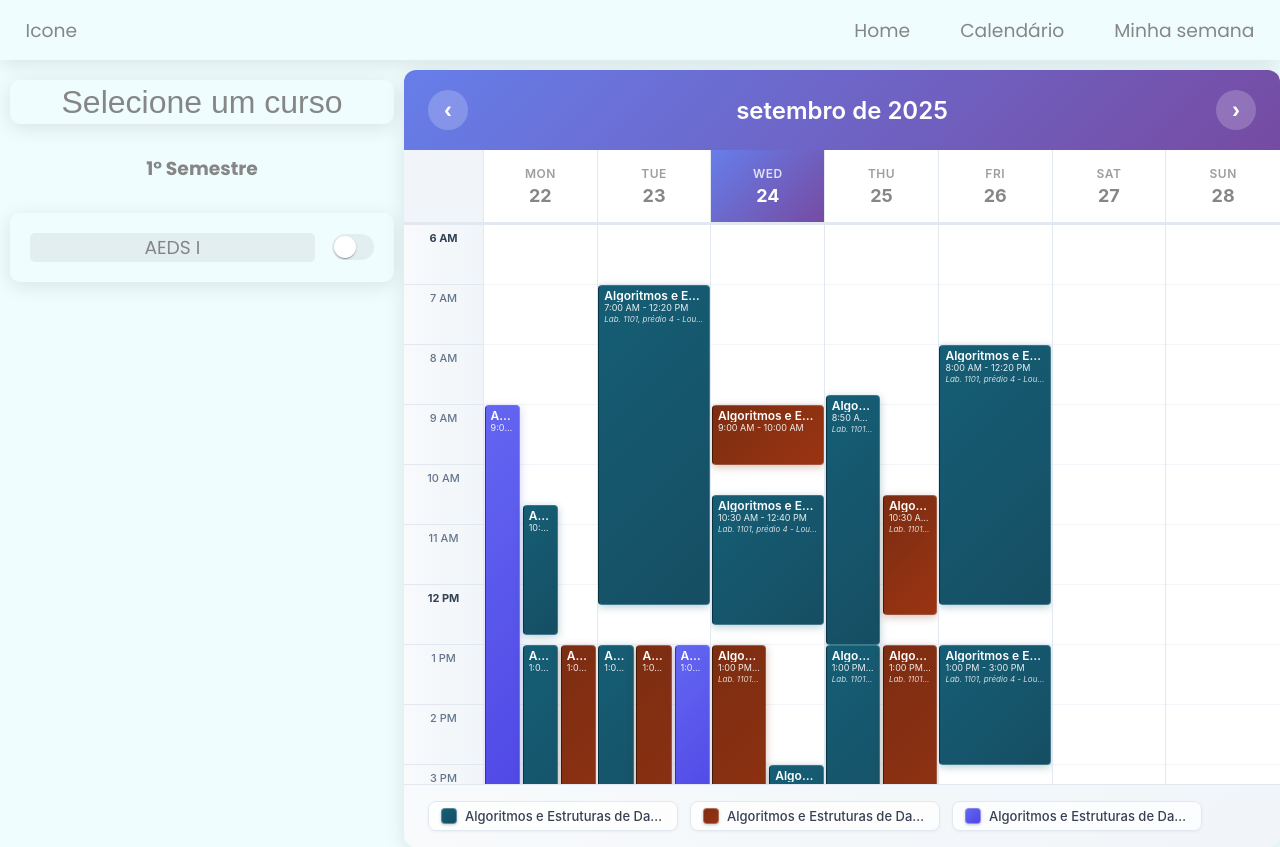
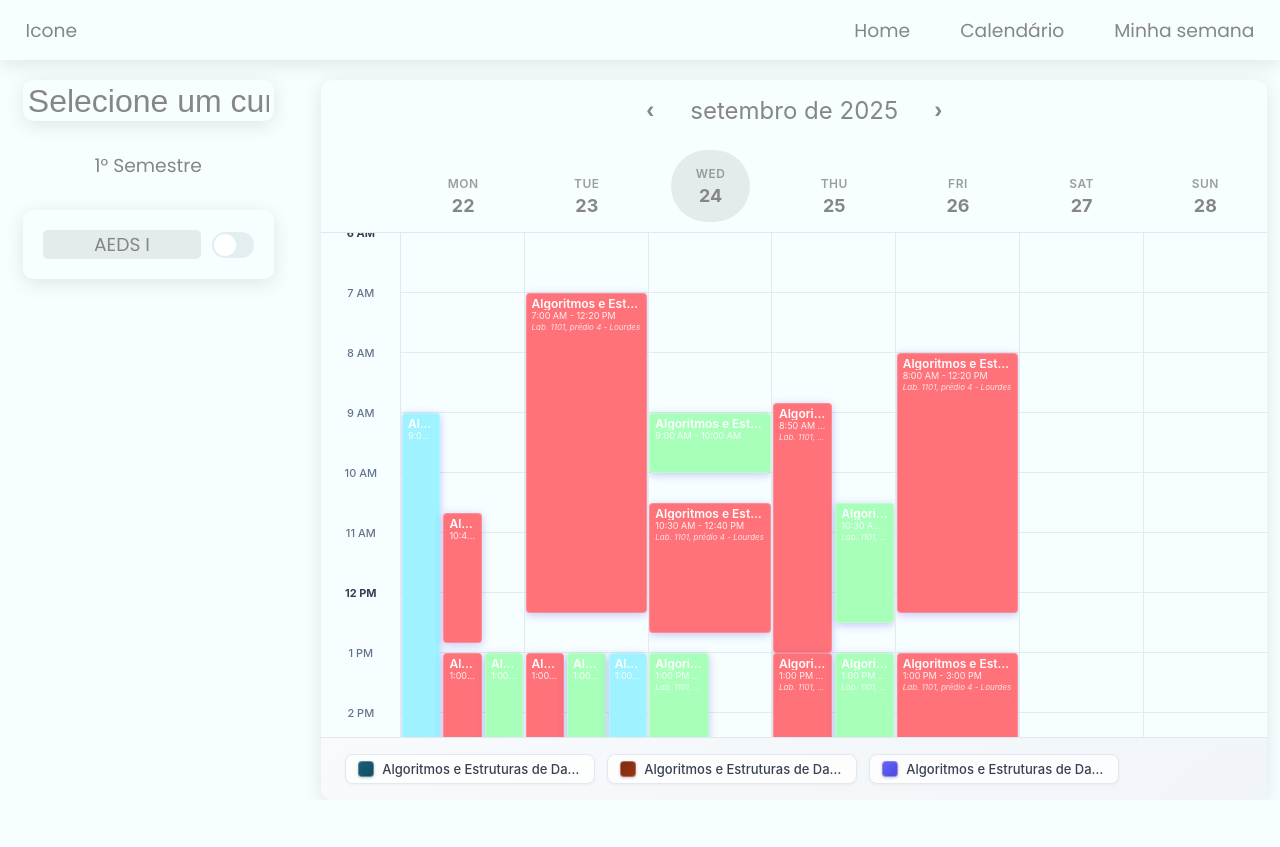
Before and after one commit to oEnzoCastro/clockit, a Next.js app: page / in a window 1280 px wide. After the commit the page ends 800 px from the top, so only its background shows below. Built offline with nearby package versions, Linux system fonts and the light colour scheme.

Commit message:
Ajustando calendario

```diff
--- a/src/app/globals.css
+++ b/src/app/globals.css
@@ -1,24 +1,24 @@
 :root {
-  --background: #F0FDFF;
+  --background-1: #f7feff;
   --text: #868686;
-  --subject-background: #E2EEF0;
+  --background-2: #e4ebec;
 }
 
 html,
 body {
-  max-width: 100vw;
-  overflow-x: hidden;
   color: var(--text);
-  background-color: var(--background);
+  background-color: var(--background-1);
 }
 
 main{
   display: flex;
-  justify-content: space-around;
+  gap: 3%;
+  margin: 0 1%;
 }
 
 * {
   box-sizing: border-box;
   padding: 0;
   margin: 0;
+  font-weight: 400;
 }
--- a/src/components/calendar/Calendar.css
+++ b/src/components/calendar/Calendar.css
@@ -1,28 +1,35 @@
 /* Calendar Container */
 .calendar-container {
   width: 100%;
-  max-width: 1200px;
-  background: #ffffff;
   border-radius: 12px;
-  box-shadow: 0 4px 20px rgba(0, 0, 0, 0.1);
   overflow: hidden;
   font-family: -apple-system, BlinkMacSystemFont, 'Segoe UI', Roboto, sans-serif;
+  display: flex;
+  flex-direction: column;
+  box-shadow: 0 4px 20px rgba(0, 0, 0, 0.1);
+  margin-top: 10px;
+  height: 90vh;
 }
 
 /* Header */
 .calendar-header {
   display: flex;
   align-items: center;
-  justify-content: space-between;
-  padding: 20px 24px;
-  background: linear-gradient(135deg, #667eea 0%, #764ba2 100%);
-  color: white;
+  justify-content: center;
+  padding: 0;
+  color: var(--text);
+  gap: 20px;
+  margin: 10px auto 30px;
+  border-radius: 10px;
+  width: max-content;
+  /* font-size: xx-large; */
+  /* font-weight: lighter; */
 }
 
 .nav-button {
-  background: rgba(255, 255, 255, 0.2);
+  background: var(--background-1);
   border: none;
-  color: white;
+  color: var(--text);
   font-size: 24px;
   font-weight: bold;
   width: 40px;
@@ -36,14 +43,11 @@
 }
 
 .nav-button:hover {
-  background: rgba(255, 255, 255, 0.3);
-  transform: scale(1.05);
+  /* transform: scale(1.5); */
 }
 
 .week-title {
   margin: 0;
-  font-size: 24px;
-  font-weight: 600;
   text-align: center;
 }
 
@@ -51,20 +55,13 @@
 .days-header {
   display: grid;
   grid-template-columns: 80px repeat(7, 1fr);
-  background: #f8fafc;
-  border-bottom: 2px solid #e2e8f0;
 }
 
-.time-column-header {
-  background: #f1f5f9;
-  border-right: 1px solid #e2e8f0;
-}
+.time-column-header {}
 
 .day-header {
-  padding: 16px 8px;
+  padding: 16px 0;
   text-align: center;
-  border-right: 1px solid #e2e8f0;
-  background: #ffffff;
   transition: background-color 0.2s ease;
 }
 
@@ -73,8 +70,12 @@
 }
 
 .day-header.today {
-  background: linear-gradient(135deg, #667eea 0%, #764ba2 100%);
-  color: white;
+  border-radius: 100px;
+  transform: translateY(-10px);
+  width: max-content;
+  margin: 0 auto;
+  padding: 16px 25px;
+  background-color: var(--background-2);
 }
 
 .day-name {
@@ -95,7 +96,7 @@
 .calendar-grid {
   display: grid;
   grid-template-columns: 80px repeat(7, 1fr);
-  height: 70vh; /* Set a fixed height for scrolling */
+  height: 70vh;
   min-height: 500px;
   max-height: 800px;
   overflow-y: auto;
@@ -107,26 +108,26 @@
 
 /* Time Column */
 .time-column {
-  background: #f1f5f9;
   border-right: 1px solid #e2e8f0;
   position: sticky;
   left: 0;
   z-index: 10;
+
 }
 
 .time-slot {
   height: 60px;
-  border-bottom: 1px solid #e2e8f0;
+  /* border-bottom: 1px solid #e2e8f0; */
   display: flex;
   align-items: flex-start;
   justify-content: center;
-  padding: 8px 4px;
   position: relative;
+  transform: translateY(-5px);
 }
 
 /* Highlight business hours (6 AM - 6 PM) */
 .time-slot:nth-child(n+7):nth-child(-n+18) {
-  background: linear-gradient(90deg, #f8fafc 0%, #f1f5f9 100%);
+  /* background-color: var(--background-2); */
 }
 
 .time-label {
@@ -138,27 +139,23 @@
 }
 
 /* Highlight key hours */
-.time-slot:nth-child(7) .time-label, /* 6 AM */
-.time-slot:nth-child(13) .time-label, /* 12 PM */
-.time-slot:nth-child(19) .time-label { /* 6 PM */
+.time-slot:nth-child(7) .time-label,
+/* 6 AM */
+.time-slot:nth-child(13) .time-label,
+/* 12 PM */
+.time-slot:nth-child(19) .time-label {
+  /* 6 PM */
   font-weight: 700;
   color: #334155;
 }
 
+
 /* Day Columns */
 .day-column {
-  border-right: 1px solid #e2e8f0;
+  /* box-shadow: 0 4px 20px rgba(0, 0, 0, 0.1); */
+  border-right: 1px solid var(--background-2);
   position: relative;
-  min-height: 1440px; /* 24 hours * 60px */
-  background: linear-gradient(
-    to bottom,
-    #fafafa 0%,
-    #fafafa 25%,
-    #ffffff 25%,
-    #ffffff 75%,
-    #fafafa 75%,
-    #fafafa 100%
-  );
+  min-height: 1440px;
 }
 
 .day-column:last-child {
@@ -167,19 +164,17 @@
 
 .hour-slot {
   height: 60px;
-  border-bottom: 1px solid #f1f5f9;
+  border-bottom: 1px solid var(--background-2);
   cursor: pointer;
   transition: background-color 0.15s ease;
 }
 
 .hour-slot:hover {
-  background-color: rgba(79, 70, 229, 0.05);
+  background-color: var(--background-2);
 }
 
 /* Highlight business hours in day columns */
-.hour-slot:nth-child(n+7):nth-child(-n+18) {
-  background-color: rgba(255, 255, 255, 0.8);
-}
+.hour-slot:nth-child(n+7):nth-child(-n+18) {}
 
 .hour-slot:nth-child(n+7):nth-child(-n+18):hover {
   background-color: rgba(79, 70, 229, 0.08);
@@ -193,7 +188,8 @@
   right: 0;
   bottom: 0;
   pointer-events: none;
-  overflow: hidden; /* Prevent events from breaking layout */
+  overflow: hidden;
+  /* Prevent events from breaking layout */
 }
 
 .event {
@@ -201,7 +197,8 @@
   background: linear-gradient(135deg, #4f46e5 0%, #7c3aed 100%);
   color: white;
   border-radius: 4px;
-  padding: 3px 5px; /* Reduced padding for thinner events */
+  padding: 3px 5px;
+  /* Reduced padding for thinner events */
   cursor: pointer;
   pointer-events: auto;
   box-shadow: 0 2px 8px rgba(79, 70, 229, 0.3);
@@ -210,31 +207,32 @@
   overflow: hidden;
   z-index: 5;
   box-sizing: border-box;
-  min-width: 15px; /* Much smaller minimum width */
+  min-width: 15px;
+  /* Much smaller minimum width */
   border: 1px solid rgba(255, 255, 255, 0.2);
   display: flex;
   flex-direction: column;
   justify-content: flex-start;
-  min-height: 18px; /* Reduced minimum height */
+  min-height: 18px;
+  /* Reduced minimum height */
 }
 
 .event:hover {
   transform: translateY(-1px);
   box-shadow: 0 4px 12px rgba(79, 70, 229, 0.4);
-  z-index: 100 !important; /* Always on top when hovered */
+  z-index: 100 !important;
+  /* Always on top when hovered */
   border: 1px solid rgba(255, 255, 255, 0.5);
 }
 
 /* Single event variant */
-  .single-event {
-    background: repeating-linear-gradient(
-  45deg,
-  #606dbc,
-  #606dbc 10px,
-  #465298 10px,
-  #465298 20px
-) !important
-  }
+.single-event {
+  background: repeating-linear-gradient(45deg,
+      #606dbc,
+      #606dbc 10px,
+      #465298 10px,
+      #465298 20px) !important
+}
 
 /* No text variant for very small events */
 .event.no-text {
@@ -268,7 +266,8 @@
 }
 
 .event-title {
-  font-size: 12px; /* Smaller font size */
+  font-size: 12px;
+  /* Smaller font size */
   font-weight: 600;
   margin-bottom: 1px;
   line-height: 1.1;
@@ -288,7 +287,8 @@
 }
 
 .event-time {
-  font-size: 9px; /* Smaller font size */
+  font-size: 9px;
+  /* Smaller font size */
   opacity: 0.9;
   margin-bottom: 1px;
   line-height: 1.1;
@@ -298,7 +298,8 @@
 }
 
 .event-location {
-  font-size: 8px; /* Smaller font size */
+  font-size: 8px;
+  /* Smaller font size */
   opacity: 0.8;
   overflow: hidden;
   text-overflow: ellipsis;
@@ -308,146 +309,85 @@
 
 /* Event Color Variations by Subject - Extended Color Palette */
 .event.subject-color-0 {
-  background: linear-gradient(135deg, #4f46e5 0%, #7c3aed 100%);
-  border-left-color: #3730a3;
-  box-shadow: 0 2px 8px rgba(79, 70, 229, 0.3);
+  background: red;
 }
 
 .event.subject-color-1 {
-  background: linear-gradient(135deg, #059669 0%, #047857 100%);
-  border-left-color: #065f46;
-  box-shadow: 0 2px 8px rgba(5, 150, 105, 0.3);
+  background: red;
 }
 
 .event.subject-color-2 {
-  background: linear-gradient(135deg, #dc2626 0%, #b91c1c 100%);
-  border-left-color: #991b1b;
-  box-shadow: 0 2px 8px rgba(220, 38, 38, 0.3);
+  background: red;
 }
 
 .event.subject-color-3 {
-  background: linear-gradient(135deg, #d97706 0%, #b45309 100%);
-  border-left-color: #92400e;
-  box-shadow: 0 2px 8px rgba(217, 119, 6, 0.3);
+  background: red;
 }
 
 .event.subject-color-4 {
-  background: linear-gradient(135deg, #be185d 0%, #a21caf 100%);
-  border-left-color: #831843;
-  box-shadow: 0 2px 8px rgba(190, 24, 93, 0.3);
+  background: red;
 }
 
 .event.subject-color-5 {
-  background: linear-gradient(135deg, #0369a1 0%, #0c4a6e 100%);
-  border-left-color: #164e63;
-  box-shadow: 0 2px 8px rgba(3, 105, 161, 0.3);
+  background: red;
 }
 
 .event.subject-color-6 {
-  background: linear-gradient(135deg, #ec4899 0%, #db2777 100%);
-  border-left-color: #be185d;
-  box-shadow: 0 2px 8px rgba(236, 72, 153, 0.3);
+  background: #FFF587;
 }
 
 .event.subject-color-7 {
-  background: linear-gradient(135deg, #6366f1 0%, #4f46e5 100%);
-  border-left-color: #3730a3;
-  box-shadow: 0 2px 8px rgba(99, 102, 241, 0.3);
+  background: #9FF2FF;
 }
 
 .event.subject-color-8 {
-  background: linear-gradient(135deg, #7c2d12 0%, #9a3412 100%);
-  border-left-color: #451a03;
-  box-shadow: 0 2px 8px rgba(124, 45, 18, 0.3);
+  background: #A7FFBA;
 }
 
 .event.subject-color-9 {
-  background: linear-gradient(135deg, #155e75 0%, #164e63 100%);
-  border-left-color: #083344;
-  box-shadow: 0 2px 8px rgba(21, 94, 117, 0.3);
-}
-
-.event.subject-color-10 {
-  background: linear-gradient(135deg, #7e22ce 0%, #6b21a8 100%);
-  border-left-color: #581c87;
-  box-shadow: 0 2px 8px rgba(126, 34, 206, 0.3);
-}
-
-.event.subject-color-11 {
-  background: linear-gradient(135deg, #16a34a 0%, #15803d 100%);
-  border-left-color: #14532d;
-  box-shadow: 0 2px 8px rgba(22, 163, 74, 0.3);
-}
-
-.event.subject-color-12 {
-  background: linear-gradient(135deg, #ca8a04 0%, #a16207 100%);
-  border-left-color: #713f12;
-  box-shadow: 0 2px 8px rgba(202, 138, 4, 0.3);
-}
-
-.event.subject-color-13 {
-  background: linear-gradient(135deg, #c2410c 0%, #9a3412 100%);
-  border-left-color: #7c2d12;
-  box-shadow: 0 2px 8px rgba(194, 65, 12, 0.3);
-}
-
-.event.subject-color-14 {
-  background: linear-gradient(135deg, #9333ea 0%, #7c3aed 100%);
-  border-left-color: #6b21a8;
-  box-shadow: 0 2px 8px rgba(147, 51, 234, 0.3);
-}
-
-.event.subject-color-15 {
-  background: linear-gradient(135deg, #0891b2 0%, #0e7490 100%);
-  border-left-color: #155e75;
-  box-shadow: 0 2px 8px rgba(8, 145, 178, 0.3);
-}
-
-.event.subject-color-16 {
-  background: linear-gradient(135deg, #e11d48 0%, #be123c 100%);
-  border-left-color: #9f1239;
-  box-shadow: 0 2px 8px rgba(225, 29, 72, 0.3);
-}
-
-.event.subject-color-17 {
-  background: linear-gradient(135deg, #65a30d 0%, #4d7c0f 100%);
-  border-left-color: #365314;
-  box-shadow: 0 2px 8px rgba(101, 163, 13, 0.3);
-}
-
-.event.subject-color-18 {
-  background: linear-gradient(135deg, #0d9488 0%, #0f766e 100%);
-  border-left-color: #134e4a;
-  box-shadow: 0 2px 8px rgba(13, 148, 136, 0.3);
-}
-
-.event.subject-color-19 {
-  background: linear-gradient(135deg, #f59e0b 0%, #d97706 100%);
-  border-left-color: #b45309;
-  box-shadow: 0 2px 8px rgba(245, 158, 11, 0.3);
+  background: #FF7279;
 }
 
 /* Hover effects for all colors */
-.event.subject-color-0:hover { box-shadow: 0 4px 12px rgba(79, 70, 229, 0.4); }
-.event.subject-color-1:hover { box-shadow: 0 4px 12px rgba(5, 150, 105, 0.4); }
-.event.subject-color-2:hover { box-shadow: 0 4px 12px rgba(220, 38, 38, 0.4); }
-.event.subject-color-3:hover { box-shadow: 0 4px 12px rgba(217, 119, 6, 0.4); }
-.event.subject-color-4:hover { box-shadow: 0 4px 12px rgba(190, 24, 93, 0.4); }
-.event.subject-color-5:hover { box-shadow: 0 4px 12px rgba(3, 105, 161, 0.4); }
-.event.subject-color-6:hover { box-shadow: 0 4px 12px rgba(236, 72, 153, 0.4); }
-.event.subject-color-7:hover { box-shadow: 0 4px 12px rgba(99, 102, 241, 0.4); }
-.event.subject-color-8:hover { box-shadow: 0 4px 12px rgba(124, 45, 18, 0.4); }
-.event.subject-color-9:hover { box-shadow: 0 4px 12px rgba(21, 94, 117, 0.4); }
-.event.subject-color-10:hover { box-shadow: 0 4px 12px rgba(126, 34, 206, 0.4); }
-.event.subject-color-11:hover { box-shadow: 0 4px 12px rgba(22, 163, 74, 0.4); }
-.event.subject-color-12:hover { box-shadow: 0 4px 12px rgba(202, 138, 4, 0.4); }
-.event.subject-color-13:hover { box-shadow: 0 4px 12px rgba(194, 65, 12, 0.4); }
-.event.subject-color-14:hover { box-shadow: 0 4px 12px rgba(147, 51, 234, 0.4); }
-.event.subject-color-15:hover { box-shadow: 0 4px 12px rgba(8, 145, 178, 0.4); }
-.event.subject-color-16:hover { box-shadow: 0 4px 12px rgba(225, 29, 72, 0.4); }
-.event.subject-color-17:hover { box-shadow: 0 4px 12px rgba(101, 163, 13, 0.4); }
-.event.subject-color-18:hover { box-shadow: 0 4px 12px rgba(13, 148, 136, 0.4); }
-.event.subject-color-19:hover { box-shadow: 0 4px 12px rgba(245, 158, 11, 0.4); }
+.event.subject-color-0:hover {
+  box-shadow: 0 4px 12px rgba(0, 0, 0, 0.1);
+}
+
+.event.subject-color-1:hover {
+  box-shadow: 0 4px 12px rgba(0, 0, 0, 0.3);
+}
+
+.event.subject-color-2:hover {
+  box-shadow: 0 4px 12px rgba(0, 0, 0, 0.3);
+}
+
+.event.subject-color-3:hover {
+  box-shadow: 0 4px 12px rgba(0, 0, 0, 0.3);
+}
+
+.event.subject-color-4:hover {
+  box-shadow: 0 4px 12px rgba(0, 0, 0, 0.3);
+}
+
+.event.subject-color-5:hover {
+  box-shadow: 0 4px 12px rgba(0, 0, 0, 0.3);
+}
+
+.event.subject-color-6:hover {
+  box-shadow: 0 4px 12px rgba(0, 0, 0, 0.3);
+}
+
+.event.subject-color-7:hover {
+  box-shadow: 0 4px 12px rgba(0, 0, 0, 0.3);
+}
+
+.event.subject-color-8:hover {
+  box-shadow: 0 4px 12px rgba(0, 0, 0, 0.3);
+}
+
+.event.subject-color-9:hover {
+  box-shadow: 0 4px 12px rgba(0, 0, 0, 0.3);
+}
 
 /* Special styling for narrow events (when in 3+ columns) */
 .event[style*="width: 33"] .event-title,
@@ -541,7 +481,8 @@
   }
 
   .event-location {
-    display: none; /* Hide location on mobile to save space */
+    display: none;
+    /* Hide location on mobile to save space */
   }
 
   .calendar-grid::-webkit-scrollbar {
@@ -599,11 +540,13 @@
   }
 
   .events-overlay {
-    min-height: 1200px; /* Adjust for smaller hour slots: 24 * 50px */
+    min-height: 1200px;
+    /* Adjust for smaller hour slots: 24 * 50px */
   }
 
   .day-column {
-    min-height: 1200px; /* 24 hours * 50px for mobile */
+    min-height: 1200px;
+    /* 24 hours * 50px for mobile */
   }
 
   .calendar-grid::-webkit-scrollbar {
@@ -660,9 +603,11 @@
   0% {
     box-shadow: 0 0 8px rgba(239, 68, 68, 0.8);
   }
+
   50% {
     box-shadow: 0 0 12px rgba(239, 68, 68, 1);
   }
+
   100% {
     box-shadow: 0 0 8px rgba(239, 68, 68, 0.8);
   }
--- a/src/components/subjectsBox/style.css
+++ b/src/components/subjectsBox/style.css
@@ -1,15 +1,14 @@
 .box {
-    background-color: var(--background);
     height: 100px;
     margin: 10px;
-    width: 30%;
+    width: 20%;
     display: flex;
     flex-direction: column;
 }
 
 .box select {
   appearance: none;
-  background-color: var(--background);
+  background-color: var(--background-1);
   color: var(--text);
   border: none;
   border-radius: 10px;
@@ -51,7 +50,7 @@
 }
 
 .subject h3 {
-    background-color: var(--subject-background);
+    background-color: var(--background-2);
     width: 100%;
     display: flex;
     justify-content: center;
--- a/src/components/switch/Switch.tsx
+++ b/src/components/switch/Switch.tsx
@@ -24,6 +24,7 @@ const IOSSwitch = styled((props) => <Switch {...props} />)(({ theme }) => ({
     boxSizing: 'border-box',
     width: 22,
     height: 22,
+    boxShadow: 'none',
   },
   '& .MuiSwitch-track': {
     borderRadius: 26 / 2,
```
Also changed, not shown: src/components/calendar/Calendar.tsx (+6 -10 lines).
